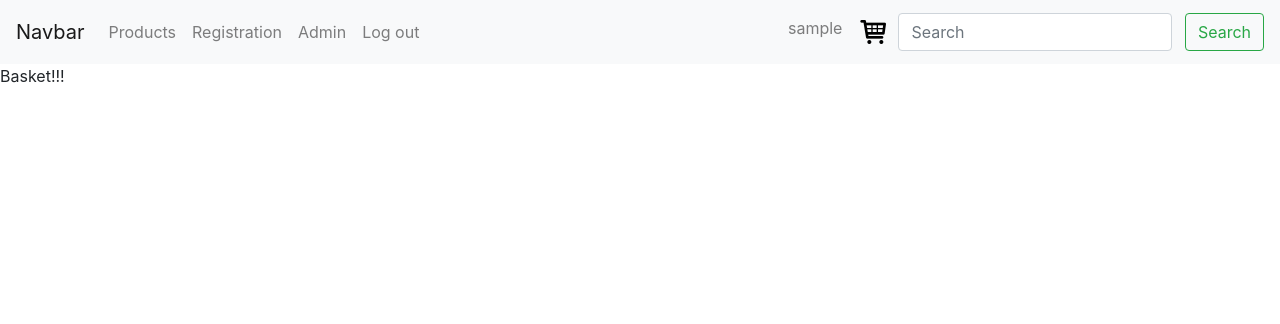
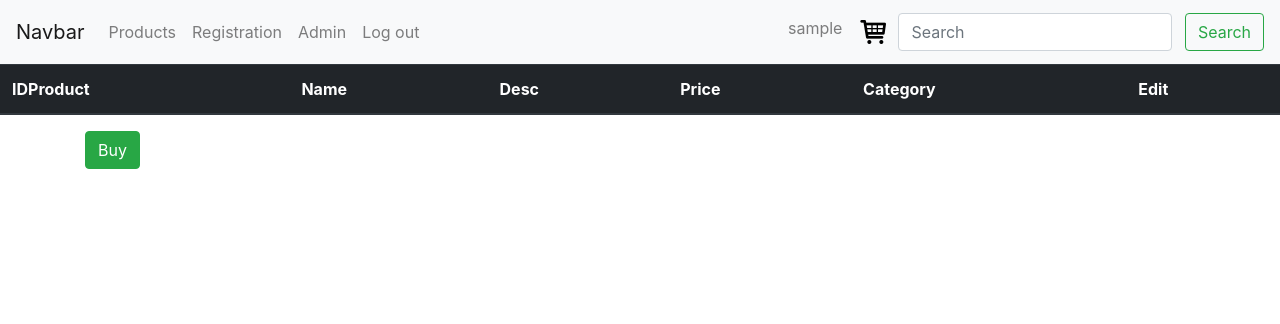
Before and after one commit to lioncub3/MyMVC, a PHP site: page /basket in a window 1280 px wide. Shown: the top 324 px of the page. Run offline with PHP 8.4, Linux system fonts and the light colour scheme; the visitor is signed in with stand-in values (Sample User, id 1); lists and menus that the app fills with data are empty; some libraries are stand-ins or nearby versions.

Commit message:
Update basket and orders

```diff
--- a/assets/js/main.js
+++ b/assets/js/main.js
@@ -2,12 +2,23 @@ var app3 = new Vue({
     el: '#pages_app',
 
     data: {
-
+        products: JSON.parse(localStorage.getItem("products")),
+        string_products: localStorage.getItem("products"),
     },
 
     methods: {
-        addProdBasket: function(idproduct, name, desc, price) {
-            console.log(idproduct + " " + name + " " + desc + " " + price);
+        addProdBasket: function(idproduct, name, desc, price, category) {
+            this.products.push({ idproduct: idproduct, name: name, desc: desc, price: price, category: category });
+
+            localStorage.setItem('products', JSON.stringify(this.products));
+        },
+        deleteProduct: function(index) {
+            this.products.splice(index, 1);
+            localStorage.setItem('products', JSON.stringify(this.products));
+        },
+        deleteLocalStorage: function() {
+            localStorage.removeItem("products");
+            localStorage.clear();
         }
     }
 });
--- a/controllers/basketController.php
+++ b/controllers/basketController.php
@@ -16,6 +16,20 @@ class basketController extends Controller
     {
         $this->isLogin();
 
+        $db = DB::connect();
+        if (isset($_POST["productsbasket"]) && !empty($_POST["productsbasket"]) &&
+        isset($_POST["userid"]) && !empty($_POST["userid"])) {
+            $sql = "INSERT INTO `orders` (`IDUser`) VALUES (?)";
+            $stmt = $db->prepare($sql);
+            $stmt->execute([$_POST["userid"]]);
+
+            $idProducts =
+
+            $sql = "INSERT INTO `productsorders` (`IDProduct`, `IDOrder`) VALUES (?, ?)";
+            $stmt = $db->prepare($sql);
+            $stmt->execute([$_POST["userid"]]);
+        }
+
         $this->renderView("index.php");
     }
 }
--- a/db.config.php
+++ b/db.config.php
@@ -1,6 +1,6 @@
 <?php
     const servername = "localhost";
-    const username = "devlab";
-    const password = "devlab";
+    const username = "root";
+    const password = "";
     // const port = 3306;
     const database = "product_shop";
--- a/views/_shared/master_page.php
+++ b/views/_shared/master_page.php
@@ -32,7 +32,7 @@
       </li>
       <?php endif; ?>
       <li class="nav-item">
-        <a class="nav-link" href="/home/logout">Log out</a>
+        <a @click="deleteLocalStorage" class="nav-link" href="/home/logout">Log out</a>
         </li>
       <?php else: ?>
       <li class="nav-item">
@@ -42,15 +42,14 @@
     </ul>
     <div>
      <ul class="navbar-nav mr-auto">
-      <?php if (isset($_SESSION["user"]))
-      { ?>
+      <?php if (isset($_SESSION["user"])): ?>
       <li class="nav-item">
         <a class="nav-link"><?=$_SESSION["user"]?></a>
       </li>
       <li class="nav-item">
         <a href="/basket" class="nav-link"><img class="img-basket" src="if_shopping-cart_216477.png"></a>
       </li>
-      <?php }?>
+      <?php endif;?>
      </ul>
     </div>
     <form class="form-inline my-2 my-lg-0">
--- a/views/admin/index.php
+++ b/views/admin/index.php
@@ -3,6 +3,7 @@
     <a href="admin/newCategory" class="btn btn-light">New category</a>
     <a href="admin/newProduct" class="btn btn-light">New product</a>
     <a href="admin/editUsers" class="btn btn-light">Edit user</a>
+    <a href="admin/orders" class="btn btn-light">Orders</a>
 </div>
 <div class="row">
     <?php
--- /dev/null
+++ b/views/admin/orders.php
@@ -0,0 +1 @@
+Hello
--- a/views/basket/index.php
+++ b/views/basket/index.php
@@ -1 +1,32 @@
-Basket!!!
+<?php ?>
+<div class="conteiner">
+  <table class="table table-hover">
+    <thead class="thead-dark">
+      <tr>
+        <th>IDProduct</th>
+        <th>Name</th>
+        <th>Desc</th>
+        <th>Price</th>
+        <th>Category</th>
+        <th>Edit</th>
+      </tr>
+    </thead>
+    <tbody>
+      <tr v-for="(product, index) in products">
+        <td>{{product.idproduct}}</td>
+        <td>{{product.name}}</td>
+        <td>{{product.desc}}</td>
+        <td>{{product.price}}</td>
+        <td>{{product.category}}</td>
+        <td><button @click="deleteProduct" class="btn btn-danger">X</button></td>
+      </tr>
+    </tbody>
+  </table>
+</div>
+<div class="container">
+  <form method="POST">
+    <input name="userid" type="hidden" value="<?=$_SESSION["id"]?>"/>
+    <input name="productsbasket" type="hidden" v-bind:value="string_products"/>
+    <button class="btn btn-success" type="submit">Buy</button>
+  </form>
+</div>
--- a/views/product/index.php
+++ b/views/product/index.php
@@ -30,7 +30,9 @@
                     <h5 class="card-title"><?= $row->Name ?></h5>
                     <p class="card-text"><?= $row->Desc ?></p>
                     <div class="d-none product_data"><?= $json ?></div>
-                    <button @click="addProdBasket('<?=$row->IDProduct?>', '<?=$row->Name?>', '<?=$row->Desc?>', '<?=$row->Price?>')" class="btn btn-success"><?= $row->Price ?> ₴</button>
+                    <button @click="addProdBasket('<?=$row->IDProduct?>', '<?=$row->Name?>',
+                    '<?=$row->Desc?>', '<?=$row->Price?>', '<?=$row->CategoryName?>')"
+                    class="btn btn-success"><?= $row->Price ?> ₴</button>
                 </div>
             </div>
         </div>
```
Also changed, not shown: controllers/adminController.php (+7 -0 lines), controllers/loginController.php (+26 -26 lines), photos/craVau9iQ2.png (added).
